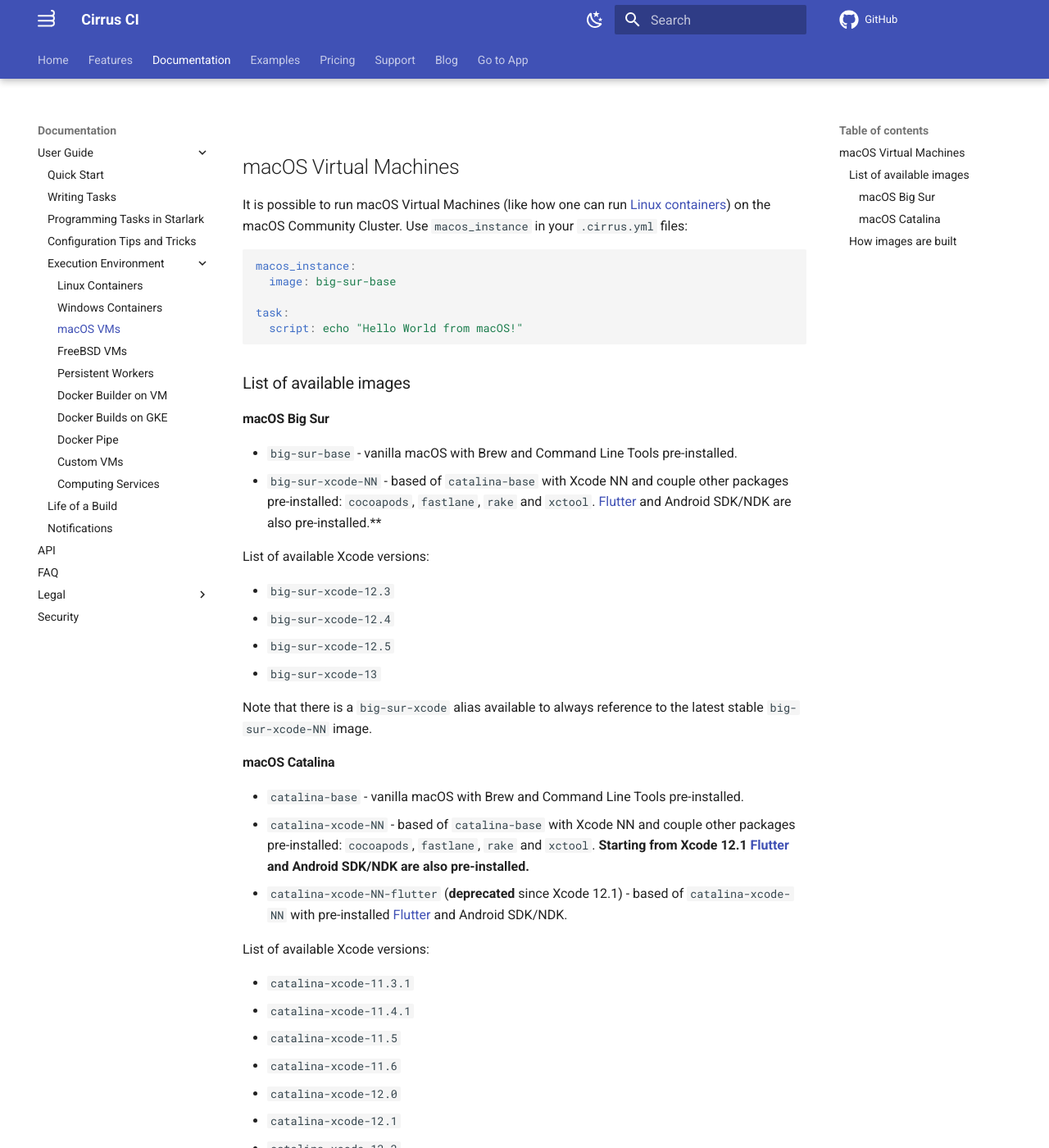
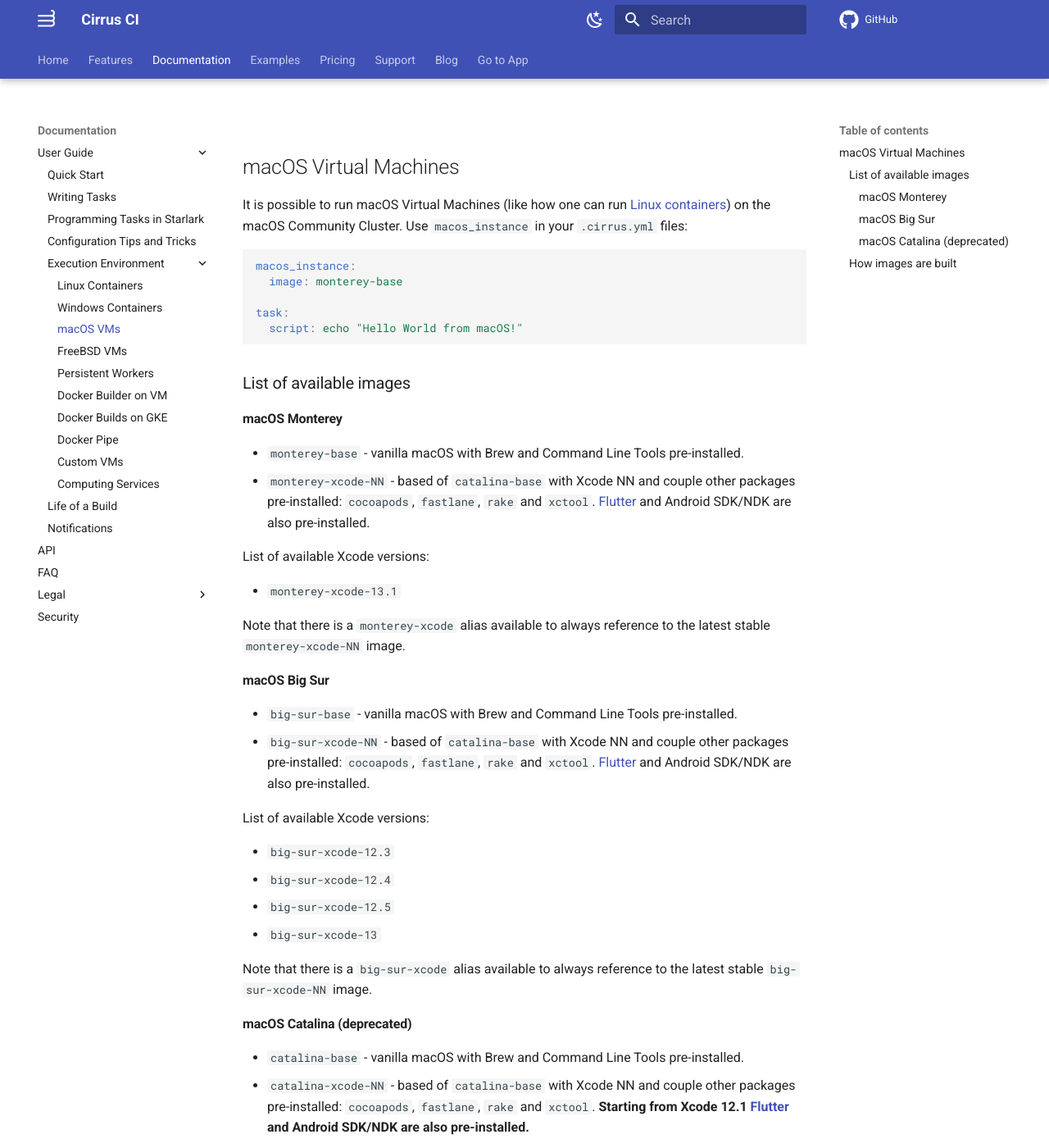
Before and after one commit to cirruslabs/cirrus-ci-docs, an MkDocs documentation site: the page built from docs/guide/macOS.md, in a window 1280 px wide and 1400 px high. Shown: the whole window at 82% size. Built offline with MkDocs 1.6.1 and Material for MkDocs 9.7.7, drawn with Linux system fonts in a browser that asks for light colours; comment, search, counter and statistics services are not loaded.

Commit message:
Document macOS Monterey Support (#933)
* Document macOS Monterey Support

And deprecate Catalina

* Removed **

````diff
--- a/docs/guide/macOS.md
+++ b/docs/guide/macOS.md
@@ -5,7 +5,7 @@ Use `macos_instance` in your `.cirrus.yml` files:
 
 ```yaml
 macos_instance:
-  image: big-sur-base
+  image: monterey-base
 
 task:
   script: echo "Hello World from macOS!"
@@ -13,11 +13,23 @@ task:
 
 ### List of available images
 
+#### macOS Monterey
+
+* `monterey-base` - vanilla macOS with Brew and Command Line Tools pre-installed.
+* `monterey-xcode-NN` - based of `catalina-base` with Xcode NN and couple other packages pre-installed:
+  `cocoapods`, `fastlane`, `rake` and `xctool`. [Flutter](https://flutter.dev/) and Android SDK/NDK are also pre-installed.
+
+List of available Xcode versions:
+
+* `monterey-xcode-13.1`
+
+Note that there is a `monterey-xcode` alias available to always reference to the latest stable `monterey-xcode-NN` image.
+
 #### macOS Big Sur
 
 * `big-sur-base` - vanilla macOS with Brew and Command Line Tools pre-installed.
 * `big-sur-xcode-NN` - based of `catalina-base` with Xcode NN and couple other packages pre-installed:
-  `cocoapods`, `fastlane`, `rake` and `xctool`. [Flutter](https://flutter.dev/) and Android SDK/NDK are also pre-installed.**
+  `cocoapods`, `fastlane`, `rake` and `xctool`. [Flutter](https://flutter.dev/) and Android SDK/NDK are also pre-installed.
 
 List of available Xcode versions:
 
@@ -28,7 +40,7 @@ List of available Xcode versions:
 
 Note that there is a `big-sur-xcode` alias available to always reference to the latest stable `big-sur-xcode-NN` image.
 
-#### macOS Catalina
+#### macOS Catalina (deprecated)
 
 * `catalina-base` - vanilla macOS with Brew and Command Line Tools pre-installed.
 * `catalina-xcode-NN` - based of `catalina-base` with Xcode NN and couple other packages pre-installed:
````
